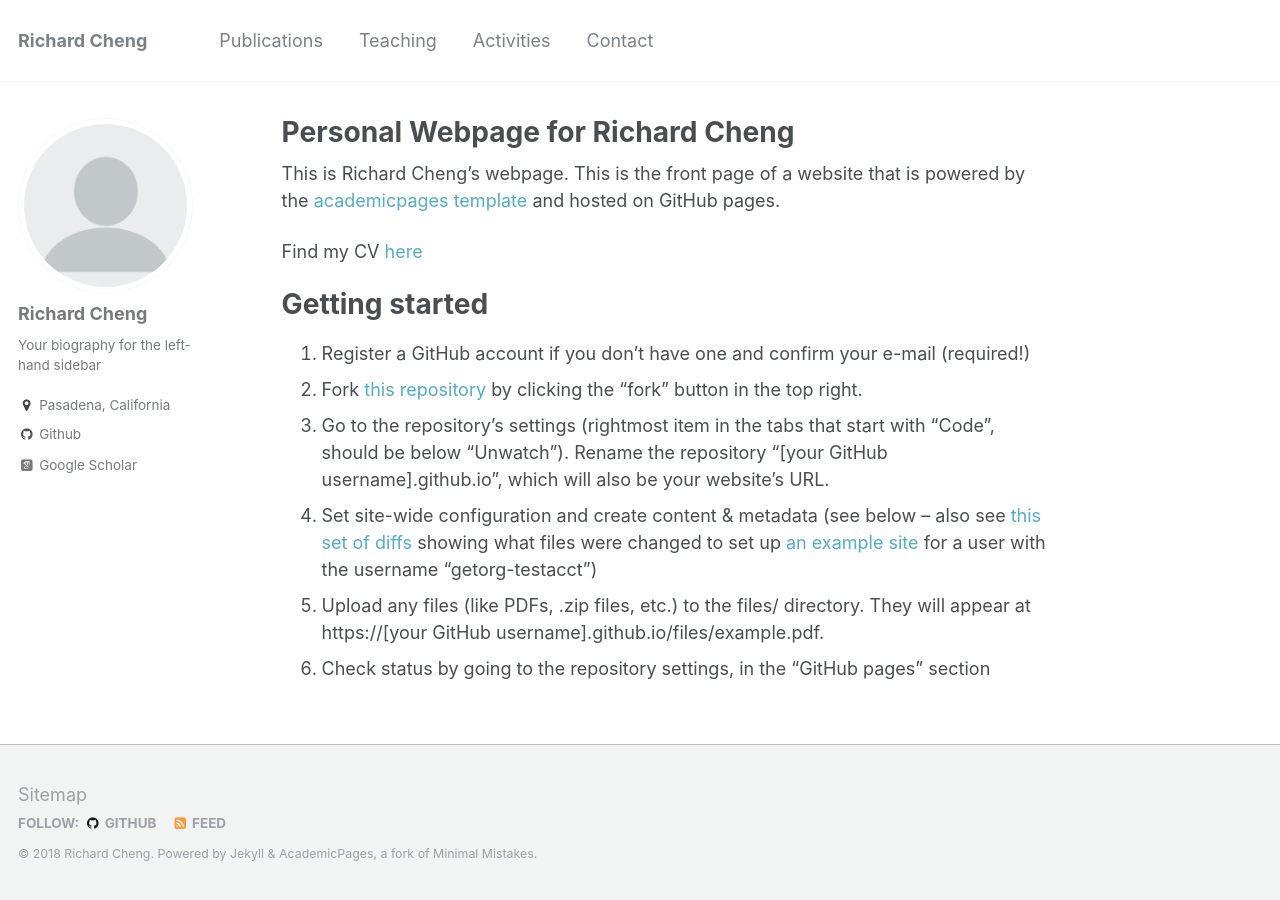
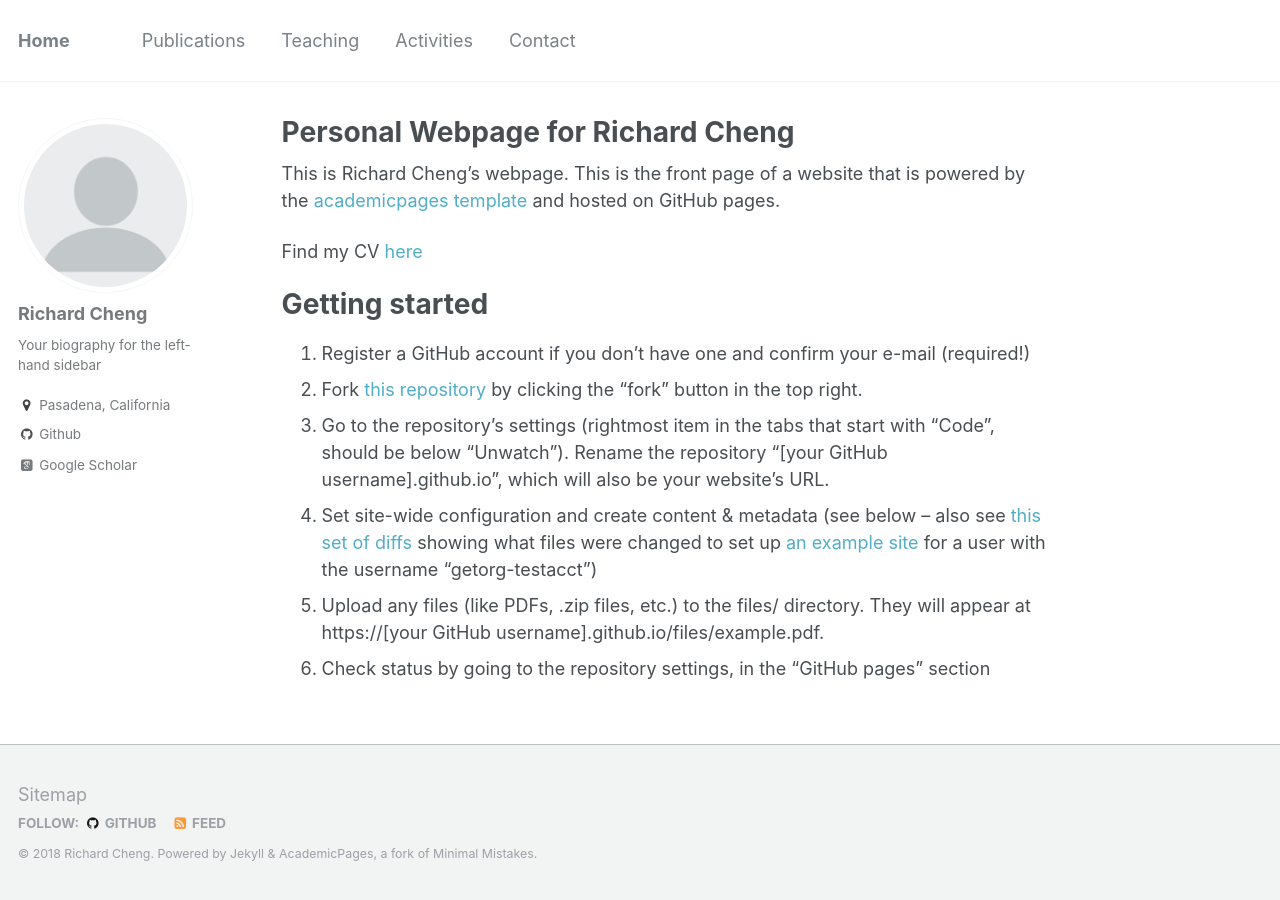
Before and after one commit to rcheng805/rcheng805.github.io, a Jekyll site: the page built from _pages/about.md, in a window 1280 px wide. Built offline with Jekyll 4.4.1, drawn with Linux system fonts in a browser that asks for light colours; some web fonts are replaced.

Commit message:
Update _config.yml

```diff
--- a/_config.yml
+++ b/_config.yml
@@ -7,7 +7,7 @@
 
 # Site Settings
 locale                   : "en-US"
-title                    : "Richard Cheng"
+title                    : "Home"
 title_separator          : "-"
 name                     : &name "Richard Cheng"
 description              : &description "PhD Candidate at California Institute of Technology"
```
